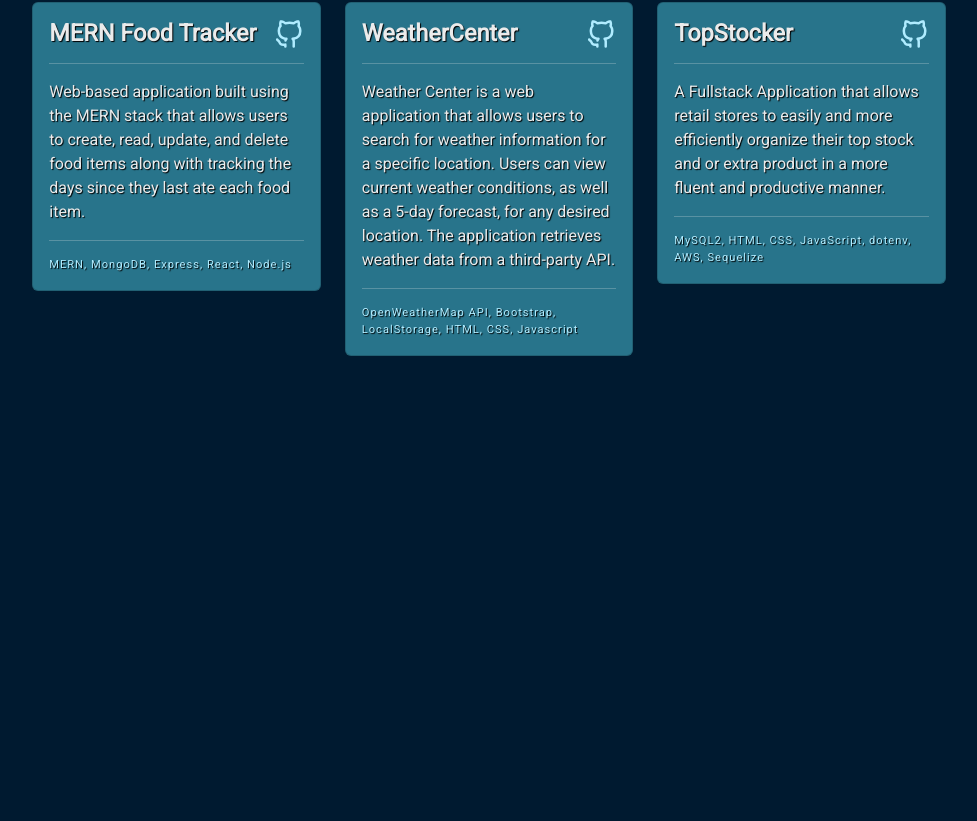
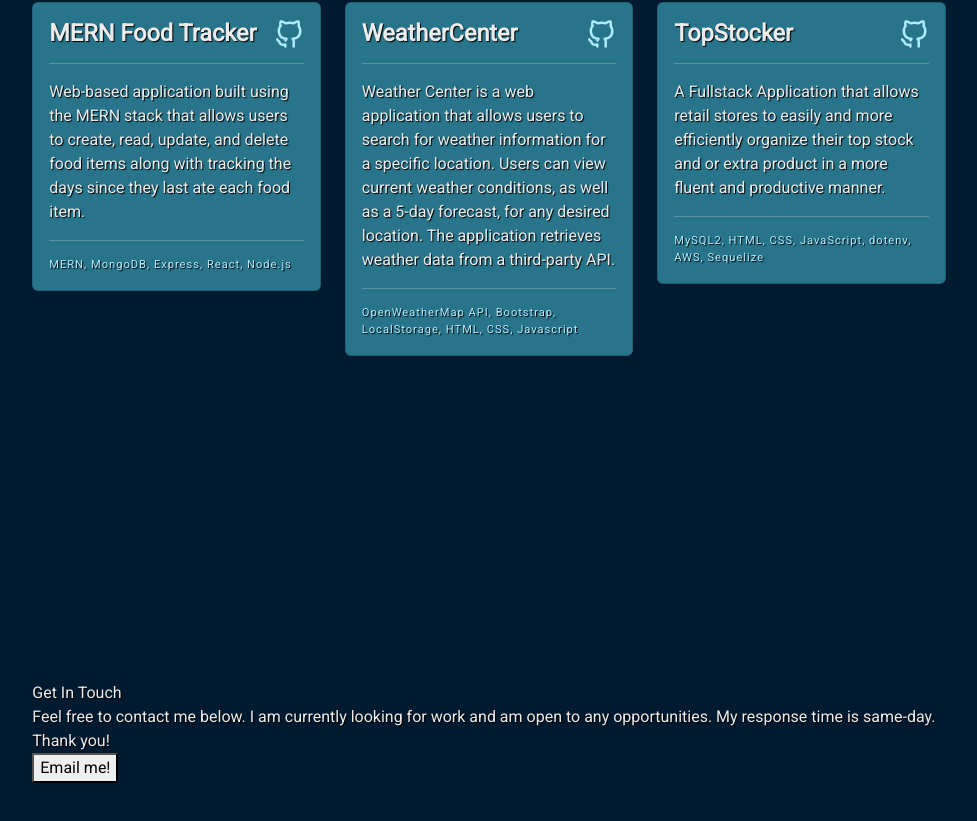
Before and after one commit to JayPTucker/React-Portfolio, a React (Create React App) app: page / in a window 1280 px wide. Shown: the part 2212-3033 px from the top of the page, without its empty margins (151-1128 px from the left). Before the commit the page ends 2893 px from the top, so only its background shows below. Built offline with nearby package versions, Linux system fonts and the light colour scheme.

Commit message:
Added ContactRow

```diff
--- a/src/pages/Home.js
+++ b/src/pages/Home.js
@@ -274,6 +274,14 @@ const Home = () => {
 
       </Row>
 
+      <Row className="contactRow">
+        <Col md={12}>
+          <p>Get In Touch</p>
+          <p>Feel free to contact me below.  I am currently looking for work and am open to any opportunities.  My response time is same-day.  Thank you!</p>
+          <button>Email me!</button>
+        </Col>
+      </Row>
+
 
       {/* =========================================================== */}
       {/* ================== INFO BAR RIGHT SECTION ================== */}
--- a/src/styles/Home.css
+++ b/src/styles/Home.css
@@ -2,7 +2,7 @@ p {
     margin: 0 !important;
 }
 
-.FrontPageRow, .aboutMeRow, .projectsRow {
+.FrontPageRow, .aboutMeRow, .projectsRow, .contactRow {
   transition: all 0.2s ease-in-out !important;
   margin: calc(6vmax + 10px) 8% !important; /* Gives our shortcuts room to breathe at the bottom left and right */
   max-width: 100%;
```
